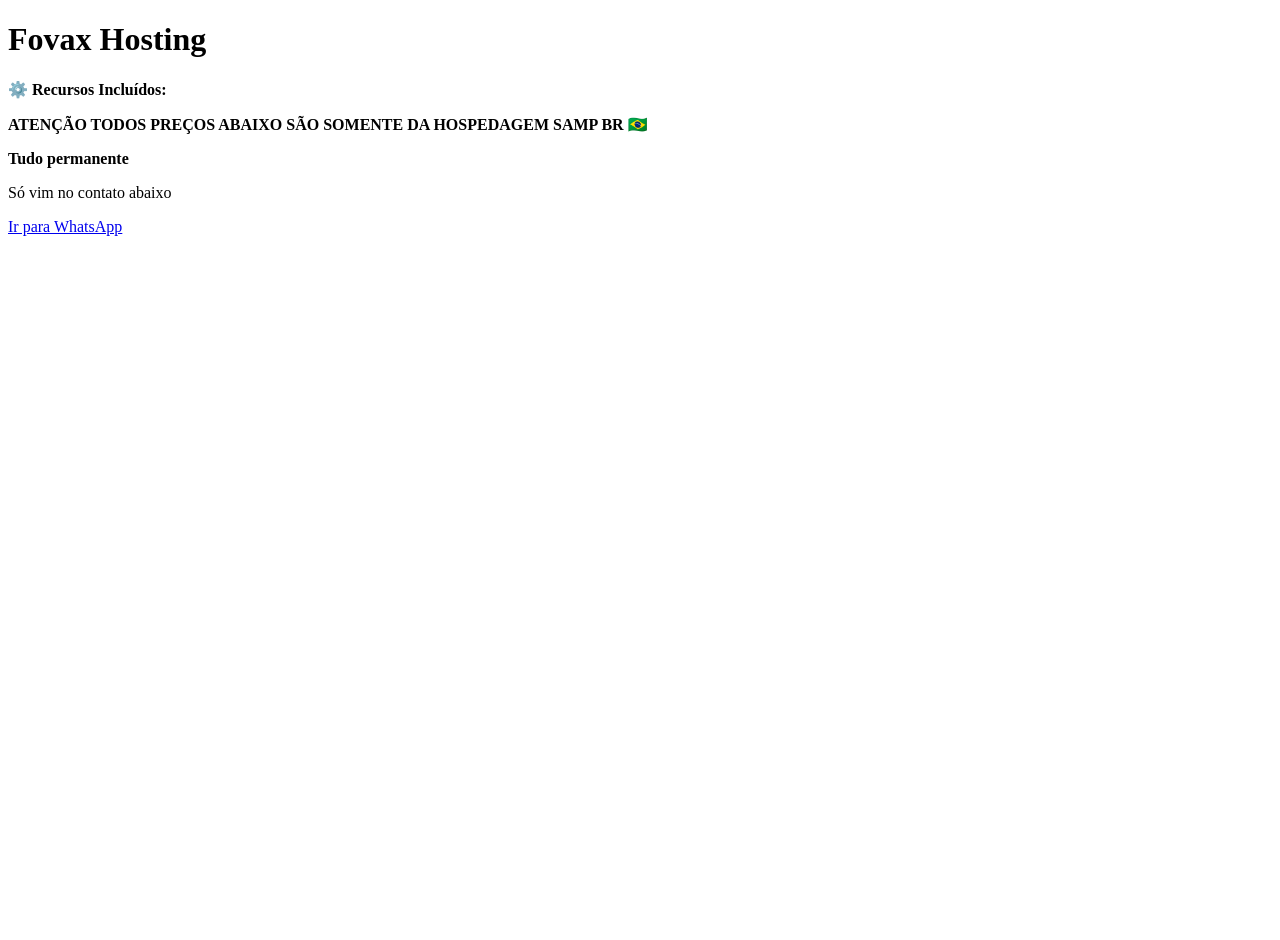
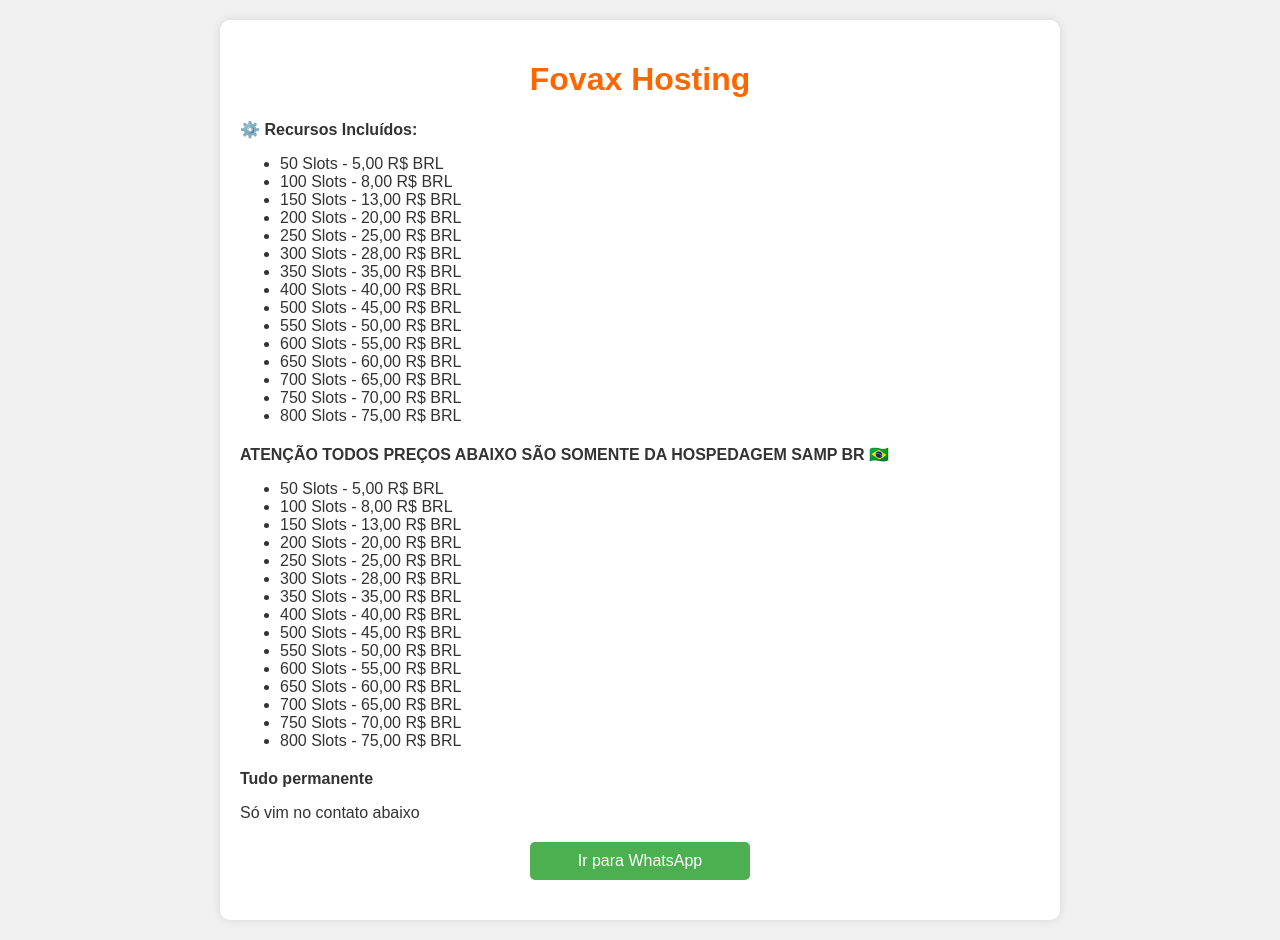
Before and after one commit to Sldark23/favoxhost, a plain HTML site: page index.html in a window 1280 px wide. Before the commit the page ends 800 px from the top, so only its background shows below. Drawn offline with Linux system fonts and the light colour scheme.

Commit message:
Update index.html

```diff
--- a/index.html
+++ b/index.html
@@ -5,7 +5,50 @@
     <meta name="viewport" content="width=device-width, initial-scale=1.0">
     <title>Fovax Hosting</title>
     <style>
-        /* Estilos aqui */
+        body {
+            font-family: Arial, sans-serif;
+            background-color: #f0f0f0;
+            margin: 0;
+            padding: 0;
+            color: #333;
+        }
+        .container {
+            max-width: 800px;
+            margin: 20px auto;
+            padding: 20px;
+            background-color: #fff;
+            border-radius: 10px;
+            box-shadow: 0 0 10px rgba(0, 0, 0, 0.1);
+        }
+        h1 {
+            color: #ff6600;
+            text-align: center;
+        }
+        .recursos {
+            margin-top: 20px;
+            margin-bottom: 20px;
+        }
+        .precos {
+            margin-bottom: 20px;
+        }
+        .precos p {
+            margin: 5px 0;
+        }
+        .whatsapp-btn {
+            display: block;
+            width: 100%;
+            max-width: 200px;
+            margin: 20px auto;
+            padding: 10px;
+            background-color: #4caf50;
+            color: #fff;
+            text-align: center;
+            text-decoration: none;
+            border-radius: 5px;
+        }
+        .whatsapp-btn:hover {
+            background-color: #45a049;
+        }
     </style>
 </head>
 <body>
@@ -26,7 +69,7 @@
         </div>
     </div>
 
-    <script src="script.js">
+    <script>
         document.addEventListener('DOMContentLoaded', function() {
             // Carrega os produtos do arquivo JSON
             fetch('produtos.json')
@@ -34,17 +77,17 @@
                 .then(data => {
                     // Preenche os recursos
                     const recursosList = document.getElementById('recursos-list');
-            data.recursos.forEach(recurso => {
+                    data.produtos.forEach(produto => {
                         const li = document.createElement('li');
-                li.textContent = recurso;
+                        li.textContent = `${produto.nome} - ${produto.preco} ${produto.moeda}`;
                         recursosList.appendChild(li);
                     });
 
                     // Preenche os preços
                     const precosList = document.getElementById('precos-list');
-            data.precos.forEach(produto => {
+                    data.produtos.forEach(produto => {
                         const li = document.createElement('li');
-                li.textContent = `${produto.descricao} - ${produto.preco} ${produto.moeda}`;
+                        li.textContent = `${produto.nome} - ${produto.preco} ${produto.moeda}`;
                         precosList.appendChild(li);
                     });
                 })
```
Lines whose indentation alone changed are shown as unchanged.
